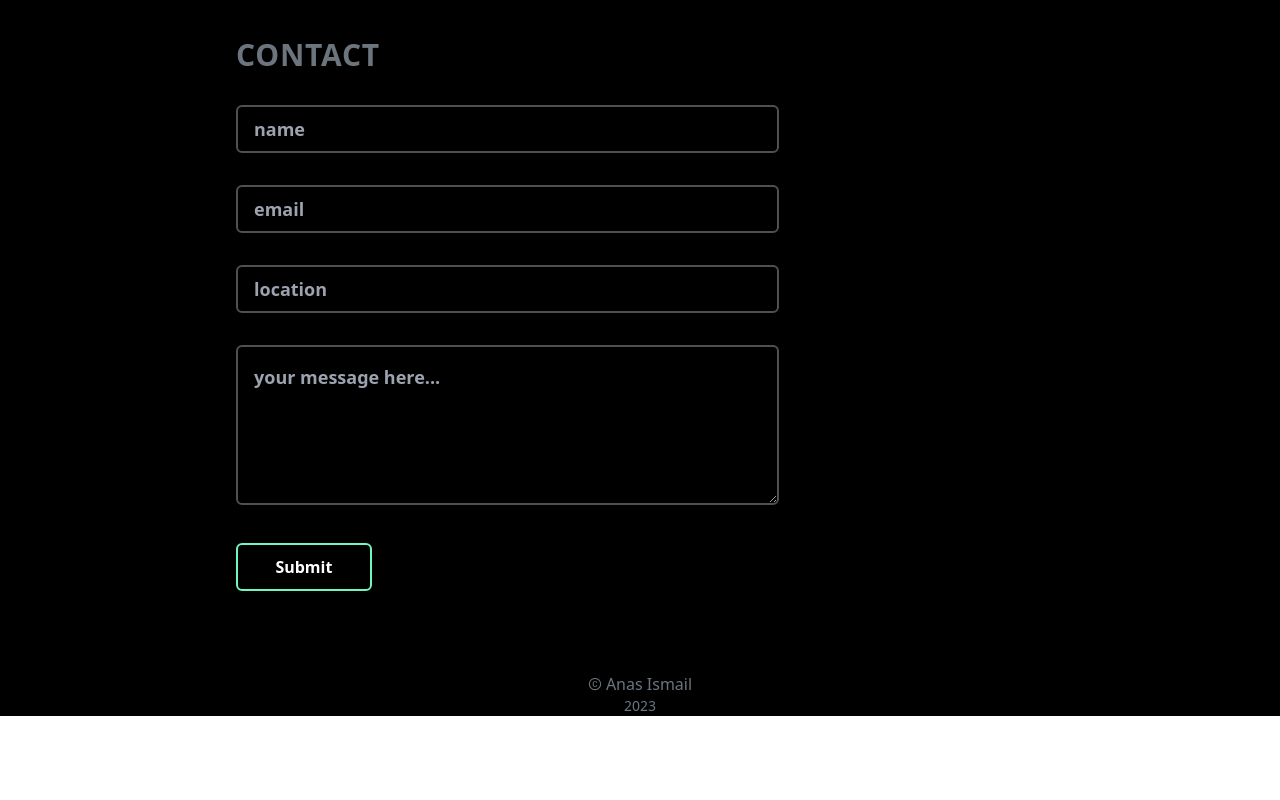
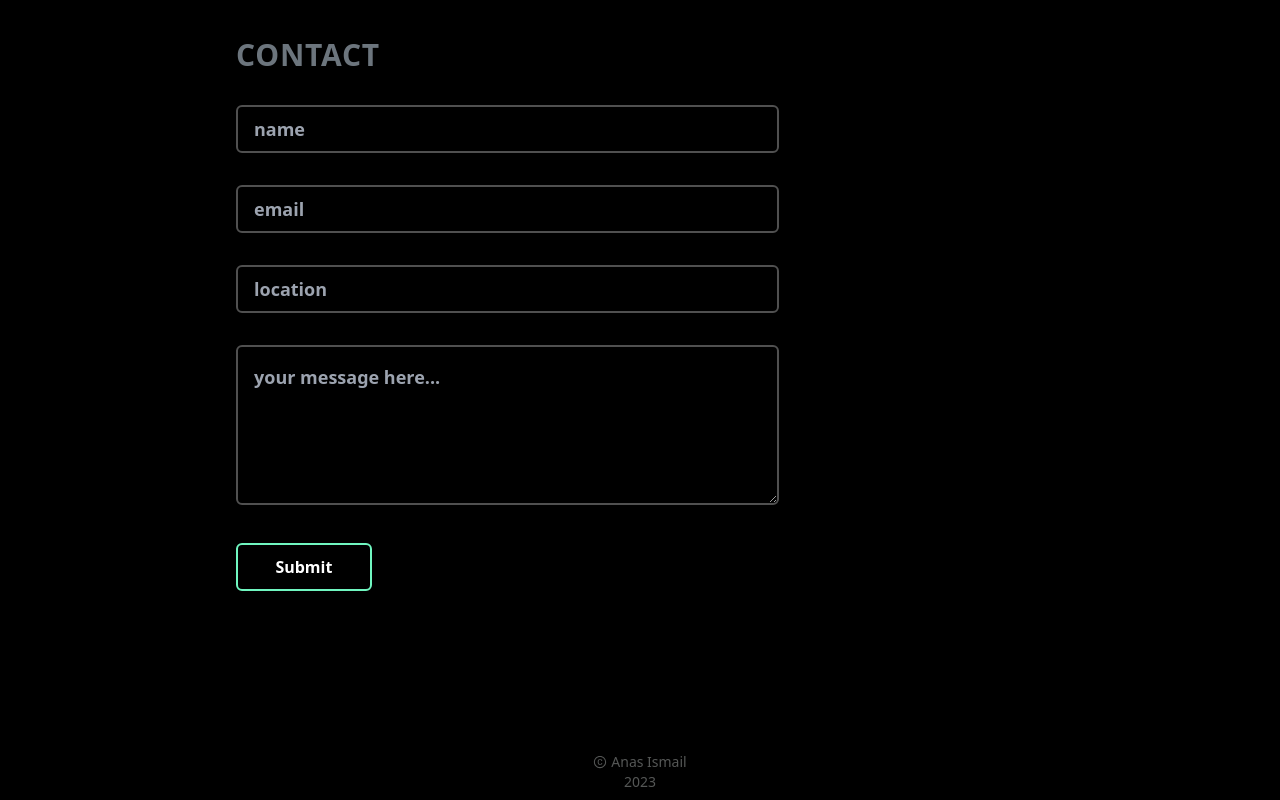
Before and after one commit to anasis22/myFolio, a React (Vite) app: page / in a window 1280 px wide. Shown: the part 3969-4769 px from the top of the page. Before the commit the page ends 4685 px from the top, so only its background shows below. Built offline with nearby package versions, Linux system fonts and the light colour scheme; a web font is replaced by a local one.

Commit message:
footer adjusted

```diff
--- a/src/components/Footer.jsx
+++ b/src/components/Footer.jsx
@@ -3,12 +3,12 @@ import { AiOutlineCopyrightCircle } from "react-icons/ai";
 
 const Footer = () => {
   return (
-    <div className="w-screen h-fit flex flex-col items-center justify-center">
+    <div className="w-screen h-fit flex flex-col items-center justify-center mt-20 mb-3 md:mb-2">
       <section className="flex items-center justify-center">
-        <AiOutlineCopyrightCircle className= "text-sm text-gray" />
-        <p className="text-gray font-extralight ml-1">Anas Ismail</p>
+        <AiOutlineCopyrightCircle className= "text-sm text-[#555756]" />
+        <p className="text-[#555756] text-sm font-extralight ml-1">Anas Ismail</p>
       </section>
-      <p className="text-gray font-extralight text-sm">2023</p>
+      <p className="text-[#555756] font-thin text-sm">2023</p>
     </div>
   );
 };
```
